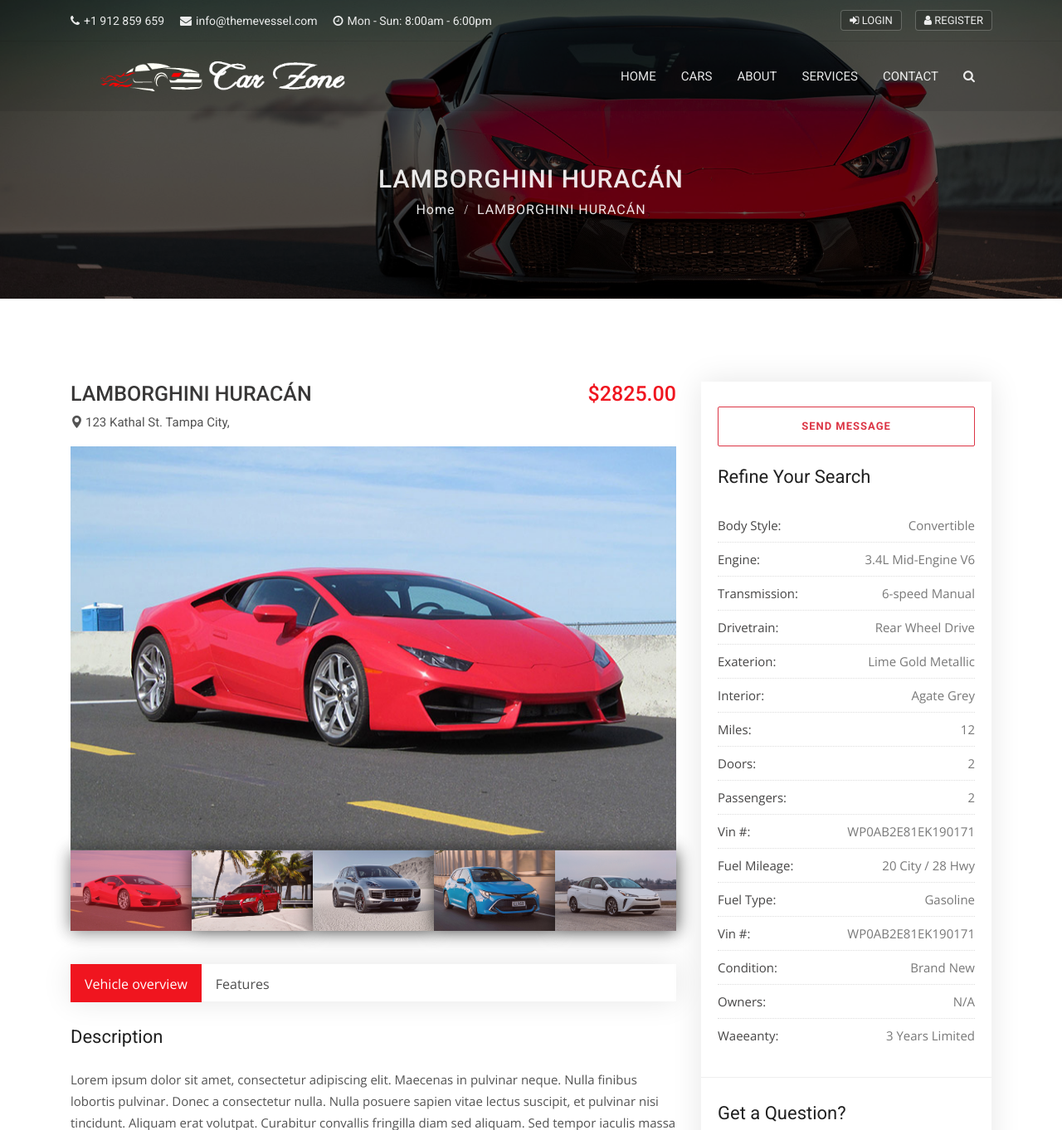
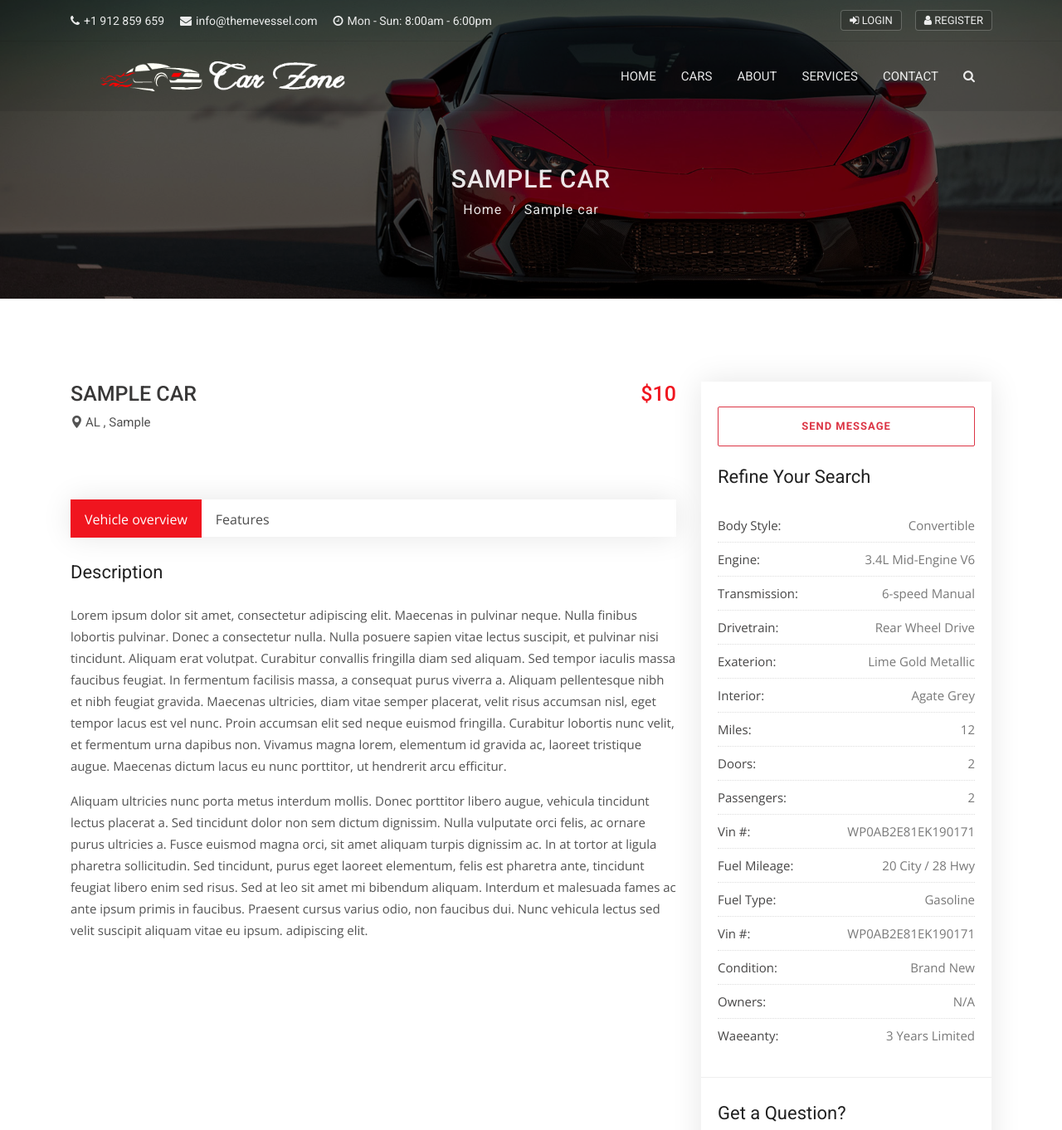
Before and after one commit to alisamadzadeh46/car, a Django app: page /1/ in a window 1280 px wide. Shown: the top 1362 px of the page at 83% size. Run offline with Django 3.2, Linux system fonts and the light colour scheme; tables that the repository leaves empty hold one stand-in row (values such as "Sample post"); some libraries are stand-ins or nearby versions.

Commit message:
fix car detail in index.html

```diff
--- a/cars/views.py
+++ b/cars/views.py
@@ -1,6 +1,6 @@
-from django.shortcuts import render
+from django.shortcuts import render, get_object_or_404
 
-from .models import Cars
+from .models import Cars, Images
 
 
 def cars(request):
@@ -8,5 +8,10 @@ def cars(request):
 
 
 def car_detail(request, id):
-    # car = Cars.objects.filter(cars)
-    return render(request, 'cars/detail.html')
+    car = get_object_or_404(Cars, pk=id)
+    images = Images.objects.filter(cars_id=id)
+    data = {
+        'car': car,
+        'images': images,
+    }
+    return render(request, 'cars/detail.html', data)
--- a/templates/cars/detail.html
+++ b/templates/cars/detail.html
@@ -1,13 +1,14 @@
 {% extends 'home/base.html' %}
 {% block title %} cars detail {% endblock %}
+{% load humanize %}
 {% block content %}
     <div class="sub-banner overview-bgi">
         <div class="container breadcrumb-area">
             <div class="breadcrumb-areas">
-                <h1>LAMBORGHINI HURACÁN</h1>
+                <h1>{{ car.car_name }}</h1>
                 <ul class="breadcrumbs">
-                    <li><a href="index.html">Home</a></li>
-                    <li class="active">LAMBORGHINI HURACÁN</li>
+                    <li><a href="{% url 'home:home' %}">Home</a></li>
+                    <li class="active">{{ car.car_name }}</li>
                 </ul>
             </div>
         </div>
@@ -23,63 +24,35 @@
                         <!-- Heading start -->
                         <div class="heading-car clearfix">
                             <div class="pull-left">
-                                <h3>Lamborghini Huracán</h3>
+                                <h3>{{ car.car_name }}</h3>
                                 <h6>
-                                    <i class="flaticon-pin"></i>123 Kathal St. Tampa City,
+                                    <i class="flaticon-pin"></i>{{ car.state }} , {{ car.city }}
                                 </h6>
                             </div>
                             <div class="pull-right">
-                                <h3><span>$2825.00</span></h3>
+                                <h3><span>${{ car.price | intcomma }}</span></h3>
                             </div>
                         </div>
                         <div id="carDetailsSlider" class="carousel car-details-sliders slide mb-40">
                             <!-- main slider carousel items -->
                             <div class="carousel-inner">
-                                <div class="active item carousel-item" data-slide-number="0">
-                                    <img src="img/car/car-1.jpg" class="img-fluid" alt="slider-car">
-                                </div>
-                                <div class="item carousel-item" data-slide-number="1">
-                                    <img src="img/car/car-2.jpg" class="img-fluid" alt="slider-car">
-                                </div>
-                                <div class="item carousel-item" data-slide-number="2">
-                                    <img src="img/car/car-3.jpg" class="img-fluid" alt="slider-car">
-                                </div>
-                                <div class="item carousel-item" data-slide-number="4">
-                                    <img src="img/car/car-4.jpg" class="img-fluid" alt="slider-car">
-                                </div>
-                                <div class="item carousel-item" data-slide-number="5">
-                                    <img src="img/car/car-5.jpg" class="img-fluid" alt="slider-car">
-                                </div>
+{#                                {% for image in images %}#}
+{#                                    <div class="item carousel-item active">#}
+{#                                        <img src="{{ image.image.url }}" class="img-fluid" alt="slider-car">#}
+{#                                    </div>#}
+{#                                {% endfor %}#}
                             </div>
                             <!-- main slider carousel nav controls -->
                             <div class="carousel-indicators-section clearfix">
                                 <ul class="carousel-indicators car-properties list-inline nav nav-justified">
-                                    <li class="list-inline-item active">
-                                        <a id="carousel-selector-0" class="selected" data-slide-to="0"
-                                           data-target="#carDetailsSlider">
-                                            <img src="img/car/car-1.jpg" class="img-fluid" alt="small-car">
-                                        </a>
-                                    </li>
-                                    <li class="list-inline-item">
-                                        <a id="carousel-selector-1" data-slide-to="1" data-target="#carDetailsSlider">
-                                            <img src="img/car/car-2.jpg" class="img-fluid" alt="small-car">
-                                        </a>
-                                    </li>
-                                    <li class="list-inline-item">
-                                        <a id="carousel-selector-2" data-slide-to="2" data-target="#carDetailsSlider">
-                                            <img src="img/car/car-3.jpg" class="img-fluid" alt="small-car">
-                                        </a>
-                                    </li>
-                                    <li class="list-inline-item">
-                                        <a id="carousel-selector-3" data-slide-to="3" data-target="#carDetailsSlider">
-                                            <img src="img/car/car-4.jpg" class="img-fluid" alt="small-car">
-                                        </a>
-                                    </li>
-                                    <li class="list-inline-item">
-                                        <a id="carousel-selector-4" data-slide-to="4" data-target="#carDetailsSlider">
-                                            <img src="img/car/car-5.jpg" class="img-fluid" alt="small-car">
-                                        </a>
-                                    </li>
+{#                                    {% for image in images %}#}
+{#                                        <li class="list-inline-item">#}
+{#                                            <a id="carousel-selector-4"#}
+{#                                               data-target="#carDetailsSlider">#}
+{#                                                <img src="{{ image.image.url }}" class="img-fluid" alt="small-car">#}
+{#                                            </a>#}
+{#                                        </li>#}
+{#                                    {% endfor %}#}
                                 </ul>
                             </div>
                         </div>
```
